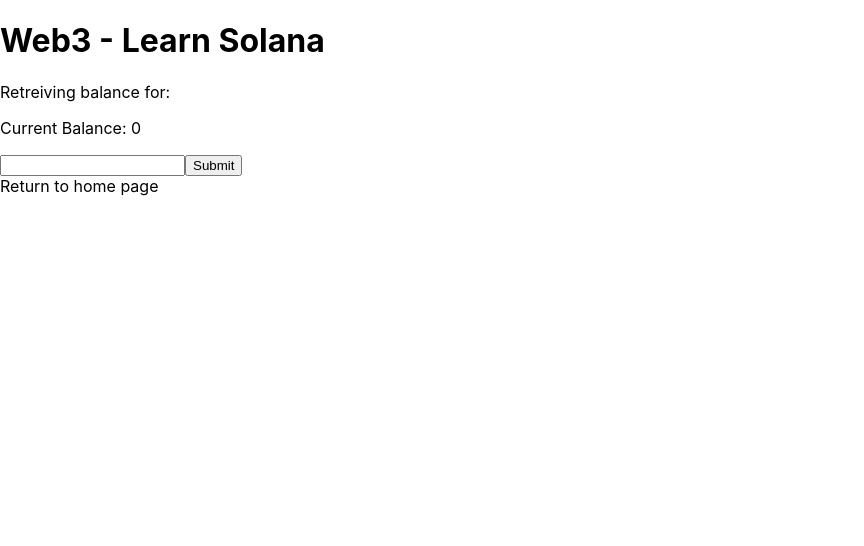
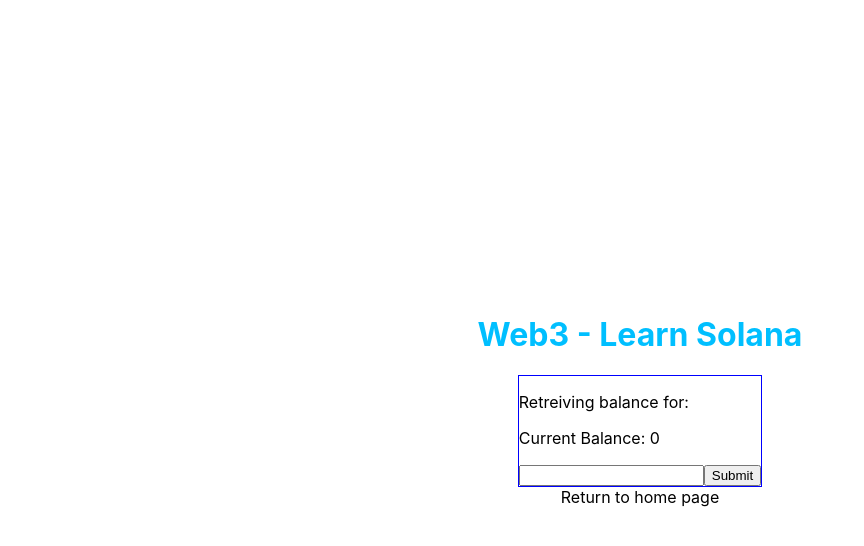
Before and after one commit to bradlet/thompson_learn_solana_fe, a Next.js app: page /web3/solana in a window 1280 px wide. Shown: the top 546 px of the page, without its empty margins (0-864 px from the left). Built offline with nearby package versions, Linux system fonts and the light colour scheme.

Commit message:
Start playing around with next css mgmt options

```diff
--- a/pages/web3/solana.tsx
+++ b/pages/web3/solana.tsx
@@ -2,6 +2,7 @@
 import { NextPage } from 'next';
 import Link from 'next/link';
 import { FormEvent, useState } from 'react';
+import styles from '../../styles/solana.module.css';
 
 const Solana: NextPage = () => {
     const [address, setAddress] = useState('')
@@ -22,14 +23,16 @@
     }
 
     return (
-        <div>
-            <h1>Web3 - Learn Solana</h1>
+        <div className="center_container">
+            <h1 className={styles.test}>Web3 - Learn Solana</h1>
+            <div className="temp_box">
                 <p>Retreiving balance for: {address}</p>
                 <p>Current Balance: {balance}</p>
                 <form onSubmit={e => handleSubmit(e)}>
                     <input type="text" id="inputAddress" />
                     <input type="submit" />
                 </form>
+            </div>
             <Link href="/"><a>Return to home page</a></Link>
         </div>
     );
--- a/styles/globals.css
+++ b/styles/globals.css
@@ -14,3 +14,20 @@
 * {
   box-sizing: border-box;
 }
+
+/* Classes for helping visual tests */
+.temp_box {
+  border: 1px blue solid;
+}
+
+/* Custom global css */
+
+.center_container {
+  background-color: white;
+  width: 100vw;
+  height: 100vh;
+  display: flex;
+  flex-direction: column;
+  justify-content: center;
+  align-items: center;
+}
--- /dev/null
+++ b/styles/solana.module.css
@@ -0,0 +1,3 @@
+.test {
+    color: deepskyblue;
+}
```
Lines whose indentation alone changed are shown as unchanged.
